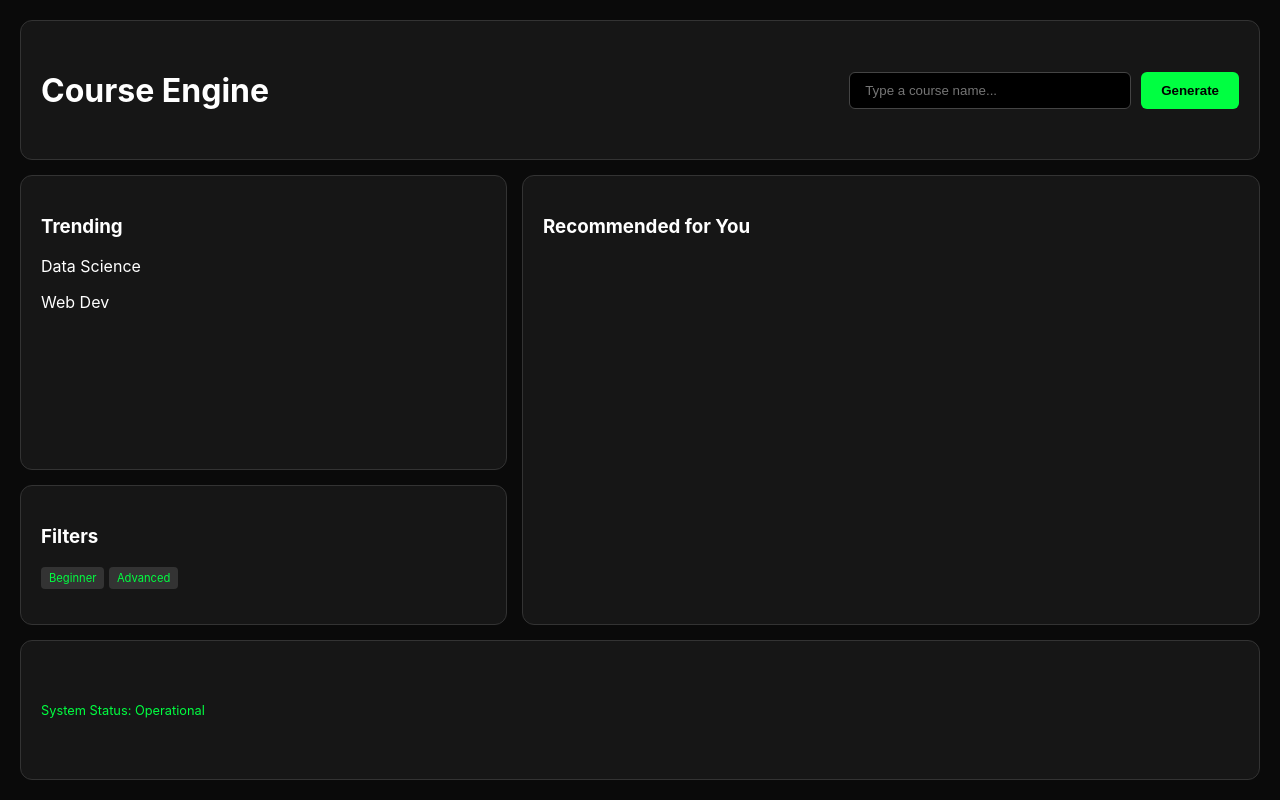
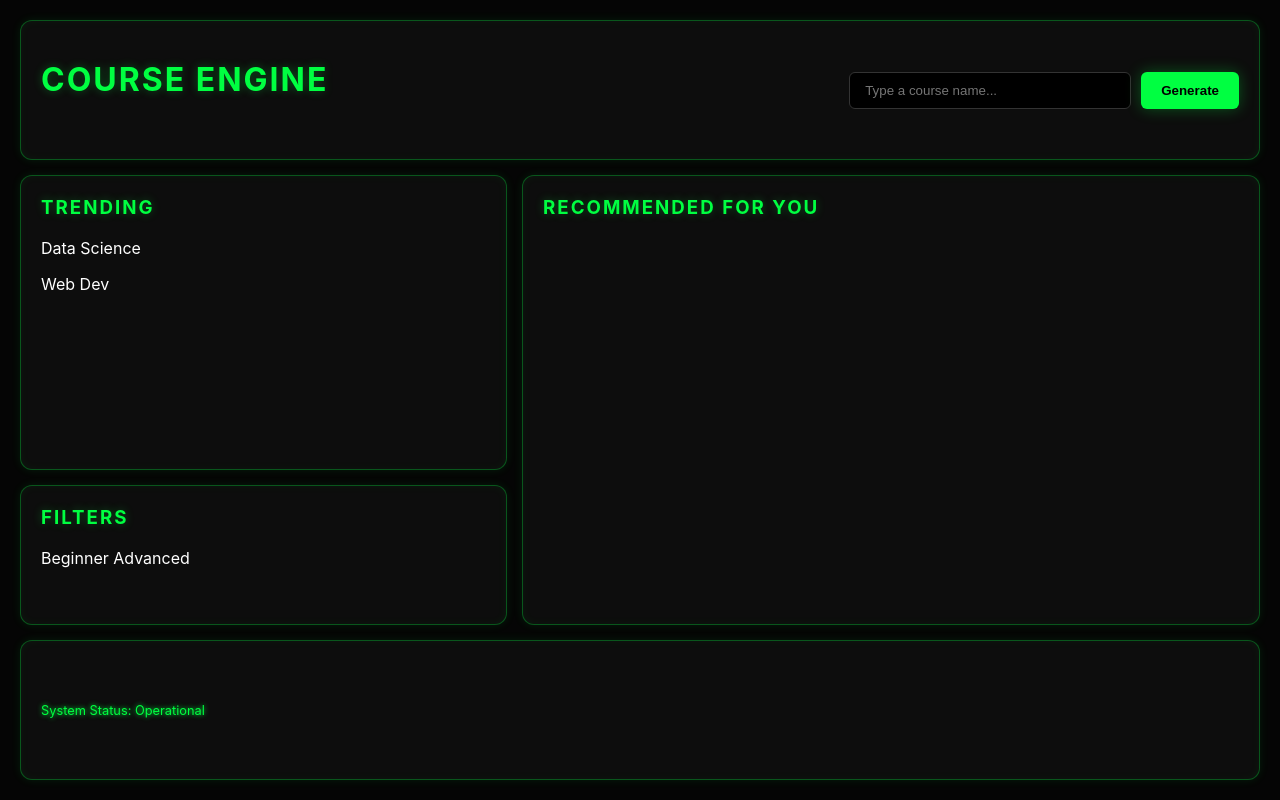
Before and after one commit to Thoufiq-7/ML_Project, a Flask app: page / in a window 1280 px wide. Run offline with Flask 3, Linux system fonts and the light colour scheme.

Commit message:
ft-css mod

```diff
--- a/frontend/static/style.css
+++ b/frontend/static/style.css
@@ -1,8 +1,9 @@
 /* 1. Global Reset & Dark Theme */
 :root {
-  --bg-dark: #0a0a0a;
-  --card-bg: #161616;
-  --accent: #00ff41; /* Matrix/Terminal Green */
+  --bg-dark: #050505; /* Deeper black for better neon contrast */
+  --card-bg: #0d0d0d;
+  --accent: #00ff41; /* Matrix Green */
+  --accent-glow: rgba(0, 255, 65, 0.3);
   --text-main: #ffffff;
   --text-dim: #888888;
 }
@@ -15,7 +16,7 @@
   padding: 20px;
   height: 100vh;
   box-sizing: border-box;
-  overflow: hidden; /* Prevent body scroll, let the grid handle it */
+  overflow: hidden;
 }
 
 /* 2. Your Grid Layout */
@@ -27,16 +28,25 @@
   height: 100%;
 }
 
-/* Common Div Styling */
+/* 3. NEON EFFECT FOR EVERY DIV */
 .parent > div {
   background: var(--card-bg);
-  border: 1px solid #333;
+  border: 1px solid var(--accent-glow);
   border-radius: 12px;
   padding: 20px;
   transition: all 0.3s ease;
+  /* Layered box shadow: Outer glow, then a tighter inner glow */
+  box-shadow: 0 0 10px rgba(0, 255, 65, 0.1),
+    inset 0 0 10px rgba(0, 255, 65, 0.05);
 }
 
-/* 3. Positioning the Zones */
+/* Pulse effect on hover */
+.parent > div:hover {
+  border-color: var(--accent);
+  box-shadow: 0 0 20px var(--accent-glow), inset 0 0 15px var(--accent-glow);
+}
+
+/* 4. Positioning the Zones */
 .div1 {
   grid-column: span 5 / span 5;
   display: flex;
@@ -51,6 +61,8 @@
   color: var(--accent);
   display: flex;
   align-items: center;
+  /* Unique glow for status bar */
+  text-shadow: 0 0 5px var(--accent);
 }
 
 .div3 {
@@ -73,7 +85,17 @@
   flex-direction: column;
 }
 
-/* 4. Search UI (Inside Div 1) */
+/* Titles get neon text-shadow */
+h1,
+h3 {
+  margin-top: 0;
+  color: var(--accent);
+  text-shadow: 0 0 10px var(--accent-glow);
+  text-transform: uppercase;
+  letter-spacing: 2px;
+}
+
+/* 5. Search UI */
 .search-box {
   display: flex;
   gap: 10px;
@@ -81,11 +103,17 @@
 
 input {
   background: #000;
-  border: 1px solid #444;
+  border: 1px solid #333;
   color: white;
   padding: 10px 15px;
   border-radius: 6px;
   width: 250px;
+  outline: none;
+}
+
+input:focus {
+  border-color: var(--accent);
+  box-shadow: 0 0 10px var(--accent-glow);
 }
 
 button {
@@ -96,13 +124,10 @@
   font-weight: bold;
   border-radius: 6px;
   cursor: pointer;
+  box-shadow: 0 0 15px var(--accent-glow);
 }
 
-button:hover {
-  transform: scale(1.05);
-}
-
-/* 5. The Netflix Row (Inside Div 5) */
+/* 6. Netflix Row & Cards */
 .netflix-row {
   display: flex;
   gap: 20px;
@@ -115,54 +140,26 @@
 .netflix-row::-webkit-scrollbar {
   height: 4px;
 }
-
 .netflix-row::-webkit-scrollbar-thumb {
   background: var(--accent);
-  border-radius: 10px;
 }
 
-/* 6. Individual Course Cards */
 .course-card {
   min-width: 220px;
   max-width: 220px;
-  background: #222;
-  border: 1px solid #333;
+  background: #000;
+  border: 1px solid #222;
   border-radius: 10px;
   padding: 15px;
   display: flex;
   flex-direction: column;
   justify-content: space-between;
   cursor: pointer;
+  transition: 0.3s;
 }
 
 .course-card:hover {
   border-color: var(--accent);
+  box-shadow: 0 0 15px var(--accent-glow);
   transform: translateY(-5px);
-  background: #2a2a2a;
 }
-
-.course-card h4 {
-  margin: 10px 0;
-  font-size: 0.95rem;
-  line-height: 1.4;
-}
-
-.univ {
-  color: var(--text-dim);
-  font-size: 0.8rem;
-  margin-bottom: 10px;
-}
-
-.badge {
-  font-size: 0.7rem;
-  background: #333;
-  padding: 4px 8px;
-  border-radius: 4px;
-  color: var(--accent);
-}
-
-.rating {
-  color: #ffcc00;
-  font-weight: bold;
-  font-size: 0.85rem;
-}
```
